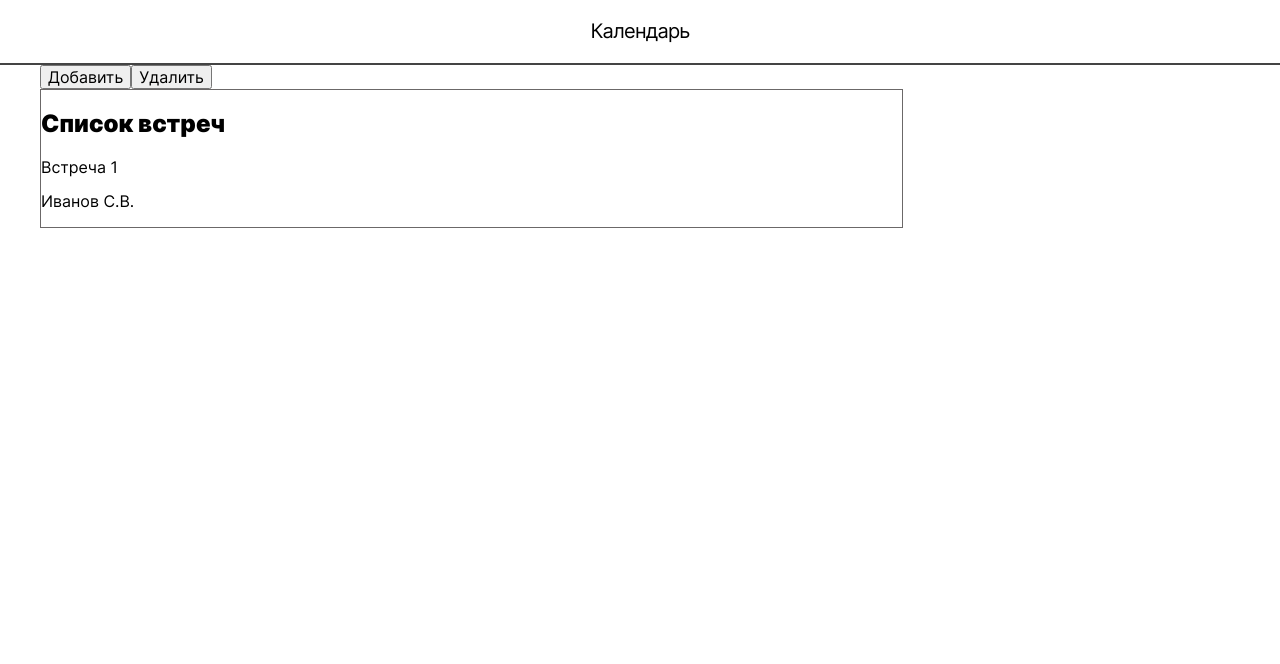
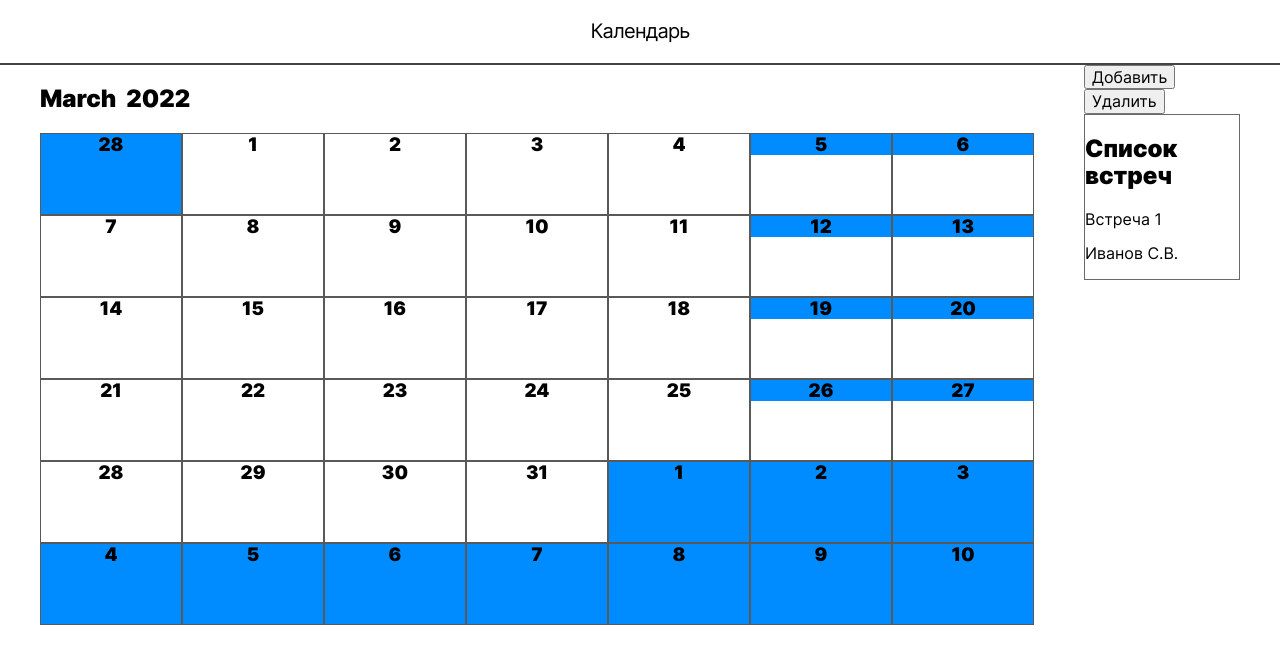
Before and after one commit to IllarionCorp/test-task-frontend, a React (Create React App) app: page / in a window 1280 px wide. Shown: the top 664 px of the page. Built offline with nearby package versions, Linux system fonts and the light colour scheme.

Commit message:
смена компа

```diff
--- a/src/components/App/App.js
+++ b/src/components/App/App.js
@@ -5,19 +5,24 @@ import './App.css';
 import weekDays from '../../utils/week-days';
 import ruMonths from "../../utils/months";
 import moment from "moment";
-import { Route, Routes } from "react-router-dom";
 
-const momentLocal = moment.updateLocale('ru', {week: {dow: 1}});
+moment.updateLocale({week: {dow: 1}});
+console.log(moment())
+export default function App() {
+    const months = ruMonths;
+    const [startDay, setStartDay] = React.useState(moment());
+    const enMonths = [...Array(12)].map((_, i) => moment().month(i).format('MMMM'));
 
-export default function App() {
-    const enMonths = momentLocal.monthsShort();
-    const months = {en: enMonths, ru: ruMonths};
-    const startDay = moment().startOf('month').startOf('week');
-    console.log(startDay)
+    function switchDate(year, month) {
+        setStartDay(moment(`${year}-${month}`));
+    }
+
+    console.log(moment())
+
     return (
         <>
             <Header />
-            <Main startDay={startDay} months={months} />
+            <Main startDay={startDay} months={enMonths} switchDate={switchDate} />
         </>
     );
 }
--- a/src/components/Calendar/Calendar.js
+++ b/src/components/Calendar/Calendar.js
@@ -1,15 +1,14 @@
 import React from 'react';
-import { Link } from 'react-router-dom';
 import CalendarTable from '../CalendarTable/CalendarTable';
 import './Calendar.css';
 
 
 
 export default function Calendar(props) {
-    const months = props.months;
-    const ruMonthsArr = months.ru
-    const enMonthsArr = months.en;
-    const monthActive = ruMonthsArr.find((el, i) => i === props.monthId)
+    const startDay = props.startDay.clone();
+    const enMonths = props.months;
+    const [yearArr, setYearArr] = React.useState([]);
+    console.log(startDay)
 
     function visibleCheker(e) {
         const month = document.querySelector('#month');
@@ -20,6 +19,7 @@ export default function Calendar(props) {
         }
 
         if (e.target === document.querySelector('.calendar__year-active')) {
+            yearFill()
             year.classList.add('date-menu_visible');
         }
     }
@@ -33,18 +33,39 @@ export default function Calendar(props) {
     }
 
 
+
+   function handleSwitchDate(e) {
+
+       console.log(e.target.textContent)
+       if (e.target.className === 'calendar__month') {
+           props.switchDate(document.querySelector('.calendar__year-active').textContent.substring(0, 4), e.target.textContent)
+       }
+
+       if (e.target.className === 'calendar__year') {
+            props.switchDate(e.target.textContent, props.month)
+    }
+   }
+
+   function yearFill() {
+    const arr = []
+    for (let i = 0; i < 6; i++ ) {
+        arr[i] = startDay.add(1, 'year').format('YYYY');
+    }
+    setYearArr(arr);
+}
+
+
     return (
         <section className='calendar'>
             <nav className='calendar__nav'>
                 <h2 className="calendar__month-active" onMouseEnter={visibleCheker} onMouseLeave={setUnvisible}>
-                    {monthActive}
+                    {startDay.format('MMMM')}
                     <ul id='month' className={`date-menu`} >
                         {
-                                ruMonthsArr.map((month, id) => {
-                                    const enMonth = enMonthsArr.find((el, idEn) => idEn === id);
+                                enMonths.map((month, id) => {
                                     return (
                                         <div key={id}>
-                                            <Link to={`/${enMonth}`} className='calendar__month'>{month}</Link>
+                                            <a href='#' className='calendar__month' onClick={handleSwitchDate}>{month}</a>
                                         </div>
                                     );
                                 })
@@ -52,14 +73,13 @@ export default function Calendar(props) {
                     </ul>
                 </h2>
                 <h2 className='calendar__year-active' onMouseEnter={visibleCheker} onMouseLeave={setUnvisible}>
-                    2022
+                    {startDay.format('YYYY') + ''}
                     <ul id='year' className={`date-menu`} >
                         {
-                                ruMonthsArr.map((month, id) => {
-                                    const enMonth = enMonthsArr.find((el, idEn) => idEn === id);
+                                yearArr.map((year, id) => {
                                     return (
                                         <div key={id}>
-                                            <Link to={`/${enMonth}`} className='calendar__'>{month}</Link>
+                                            <a  href='#' className='calendar__year' onClick={handleSwitchDate} >{year}</a>
                                         </div>
                                     );
                                 })
--- a/src/components/CalendarCell/CalendarCell.css
+++ b/src/components/CalendarCell/CalendarCell.css
@@ -1,10 +1,18 @@
 .calendar-cell {
     border: 1px solid rgb(90, 89, 89);
+    min-width: 140px;
+    min-height: 80px;
 }
 
 .calendar-cell__title {
     text-align: center;
     margin: 0;
-    min-width: 140px;
-    min-height: 80px;
 }
+
+.calendar-cell_blue {
+    background-color: rgba(0, 140, 255, 1);
+}
+
+.calendar-cell__title_blue {
+    background-color: rgba(0, 140, 255, 1);
+}
--- a/src/components/CalendarCell/CalendarCell.js
+++ b/src/components/CalendarCell/CalendarCell.js
@@ -1,9 +1,22 @@
+import React from 'react';
 import './CalendarCell.css';
 
 export default function CalendarCell(props) {
+    const [isWeekend, setIsWeekend] = React.useState(false)
+
+    function weekendCheker() {
+        if(props.dayId === 6 || props.dayId === 0) {
+            setIsWeekend(true)
+        }
+    }
+
+    React.useEffect(() => {
+        weekendCheker()
+    }, [])
+
     return (
-        <div className='calendar-cell'>
-            <h3 className='calendar-cell__title'>{props.data}</h3>
+        <div className={`calendar-cell${!props.isSelectedMonth() ? ' calendar-cell_blue' : ''}`}>
+            <h3 className={`calendar-cell__title${isWeekend ? ' calendar-cell__title_blue' : ''}`}>{props.data}</h3>
         </div>
     );
 }
--- a/src/components/CalendarTable/CalendarTable.js
+++ b/src/components/CalendarTable/CalendarTable.js
@@ -1,16 +1,21 @@
+import React from 'react';
 import CalendarCell from '../CalendarCell/CalendarCell';
 import './CalendarTable.css';
 
 export default function CalendarTable(props) {
-    const startDay = props.startDay.clone().subtract();
+    const startDay = props.startDay.clone().startOf('month').startOf('week').subtract();
     const daysArr = [...Array(42)].map(() => startDay.add(1, 'day').clone());
-    console.log(daysArr);
+    const isSelectedMonth =(daySelect) => props.startDay.isSame(daySelect, 'month');
+
+
+    console.log(isSelectedMonth);
     return (
         <div className='calendar-table'>
             {daysArr.map((day, id) => {
+
                 return (
                     <div key={id}>
-                        <CalendarCell data={day.format('D')} />
+                        <CalendarCell data={day.format('D')} dayId={day.day()} isSelectedMonth={() => isSelectedMonth(day)} />
                     </div>
                 );
             })}
--- a/src/components/Main/Main.js
+++ b/src/components/Main/Main.js
@@ -1,26 +1,13 @@
-import { Route, Router, Routes } from 'react-router-dom';
 import Calendar from '../Calendar/Calendar.js';
 import Toolbar from '../Toolbar/Toolbar.js';
 import './Main.css';
 
 export default function Main(props) {
-    const enMonth = props.months.en;
-
+    // const year = document.querySelector('.calendar__year-active').textContent;
+    // const month = document.querySelector('.calendar__month-active');
     return (
         <main className='main'>
-
-            <Routes>
-                {
-                    enMonth.map((month, id) => {
-                        return (
-                            <Route key={id} path={`/${month}`}  element={
-                                <Calendar startDay={props.startDay} months={props.months} monthId={id} />
-                            } />
-                        );
-                    })
-                }
-            </Routes>
-
+            <Calendar startDay={props.startDay} months={props.months} switchDate={props.switchDate}  />
             <Toolbar />
         </main>
     );
--- a/src/index.js
+++ b/src/index.js
@@ -7,9 +7,7 @@ import { BrowserRouter } from 'react-router-dom';
 
 ReactDOM.render(
   <React.StrictMode>
-    <BrowserRouter>
       <App />
-    </BrowserRouter>
   </React.StrictMode>,
   document.querySelector('.app')
 );
```
